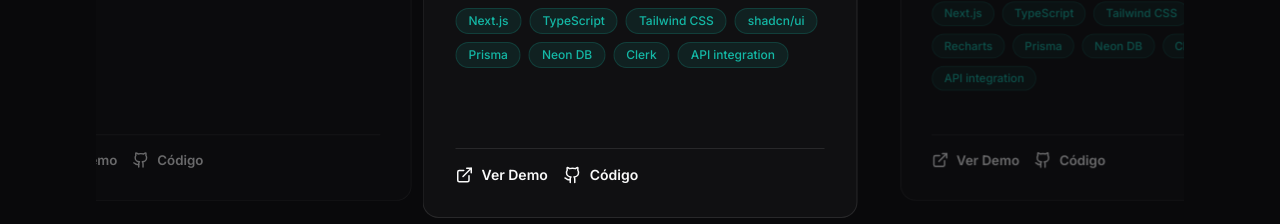
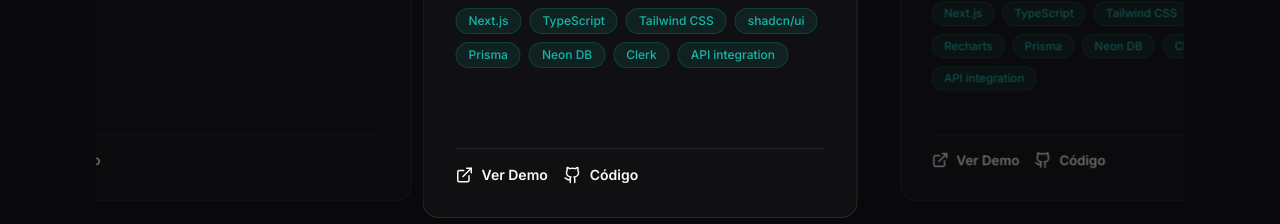
Before and after one commit to ivanmacieldxz/portfolio, a Next.js app: page / in a window 1280 px wide. Shown: the part 1540-1764 px from the top of the page. Built offline with nearby package versions, Linux system fonts and the light colour scheme.

Commit message:
fix(projects): hide demo link when unavailable

```diff
--- a/src/components/ui/ProjectCard.tsx
+++ b/src/components/ui/ProjectCard.tsx
@@ -45,6 +45,7 @@
         </div>
 
         <div className="mt-auto flex items-center gap-4 pt-4 border-t border-surface-border">
+          {project.demoLink && (
             <a
               href={project.demoLink}
               target="_blank"
@@ -54,6 +55,7 @@
               <ExternalLink size={18} />
               Ver Demo
             </a>
+          )}
           <a
             href={project.repoLink}
             target="_blank"
```
Lines whose indentation alone changed are shown as unchanged.
